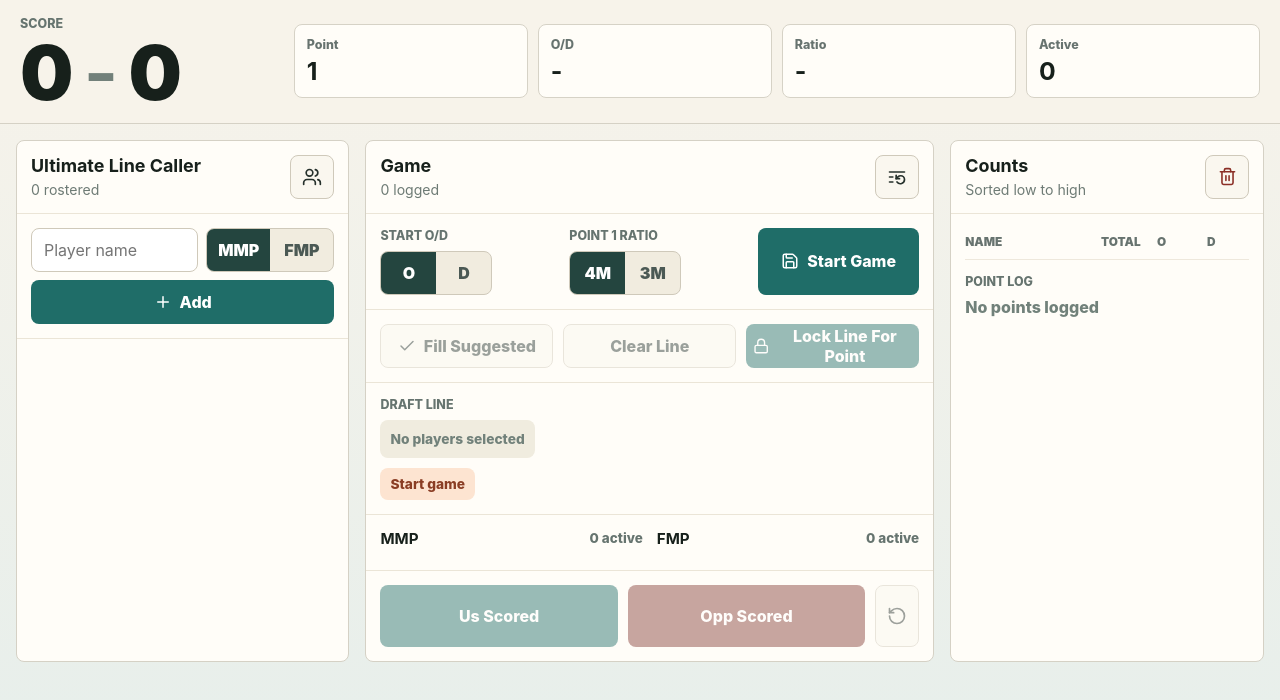
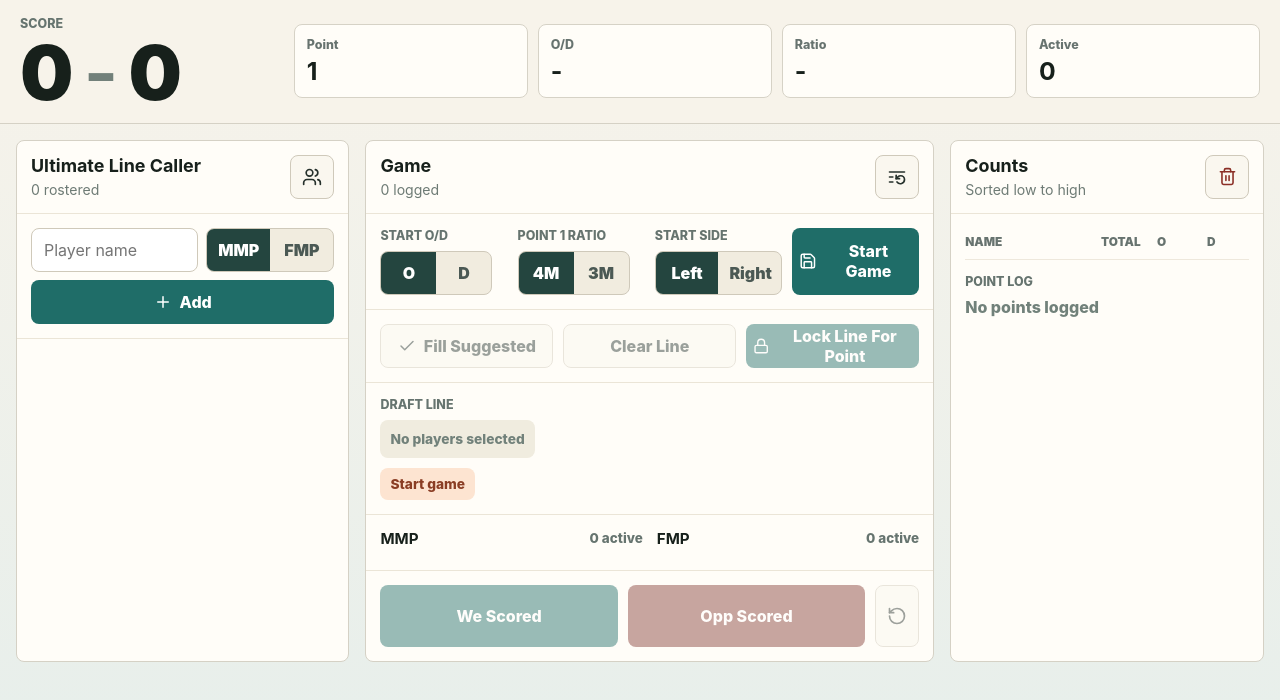
Before and after one commit to schatto1/ultimate-line-caller, a React (Vite) app: page / in a window 1280 px wide. Shown: the top 700 px of the page. Built offline with nearby package versions, Linux system fonts and the light colour scheme.

Commit message:
refactor: can now choose start side of field

```diff
--- a/src/App.tsx
+++ b/src/App.tsx
@@ -25,6 +25,7 @@ import {
 } from "./model";
 import type {
   AppState,
+  FieldSide,
   GameSettings,
   GenderCategory,
   Player,
@@ -44,6 +45,7 @@ function App() {
   const [draftSettings, setDraftSettings] = useState<GameSettings>({
     startingPossession: "offense",
     startingMmpCount: 4,
+    startingFieldSide: "left",
   });
   const [selectedLineIds, setSelectedLineIds] = useState<string[]>([]);
   const [lockedLineIds, setLockedLineIds] = useState<string[]>([]);
@@ -56,6 +58,7 @@ function App() {
     () => summarizePlayers(state.players, state.pointLog),
     [state.players, state.pointLog],
   );
+  const setupSettings = state.gameSettings ?? draftSettings;
   const game = state.gameSettings
     ? pointContext(state.gameSettings, state.pointLog)
     : null;
@@ -378,7 +381,7 @@ function App() {
             <div>
               <p className="sectionLabel">Start O/D</p>
               <Segmented
-                value={draftSettings.startingPossession}
+                value={setupSettings.startingPossession}
                 options={[
                   { label: "O", value: "offense" },
                   { label: "D", value: "defense" },
@@ -395,7 +398,7 @@ function App() {
             <div>
               <p className="sectionLabel">Point 1 Ratio</p>
               <Segmented
-                value={String(draftSettings.startingMmpCount)}
+                value={String(setupSettings.startingMmpCount)}
                 options={[
                   { label: "4M", value: "4" },
                   { label: "3M", value: "3" },
@@ -404,6 +407,23 @@ function App() {
                   setDraftSettings((current) => ({
                     ...current,
                     startingMmpCount: Number(value) as 3 | 4,
+                  }))
+                }
+                disabled={state.gameSettings !== null}
+              />
+            </div>
+            <div>
+              <p className="sectionLabel">Start Side</p>
+              <Segmented
+                value={setupSettings.startingFieldSide}
+                options={[
+                  { label: "Left", value: "left" },
+                  { label: "Right", value: "right" },
+                ]}
+                onChange={(value) =>
+                  setDraftSettings((current) => ({
+                    ...current,
+                    startingFieldSide: value as FieldSide,
                   }))
                 }
                 disabled={state.gameSettings !== null}
@@ -538,7 +558,7 @@ function App() {
               onClick={() => logPoint("us")}
               disabled={!canLogPoint}
             >
-              Us Scored
+              We Scored
             </button>
             <button
               className="scoreButton them"
--- a/src/model.ts
+++ b/src/model.ts
@@ -1,6 +1,7 @@
 export type GenderCategory = "MMP" | "FMP";
 export type Possession = "offense" | "defense";
 export type PointOutcome = "us" | "opponent";
+export type FieldSide = "left" | "right";
 
 export type Player = {
   id: string;
@@ -12,6 +13,7 @@ export type Player = {
 export type GameSettings = {
   startingPossession: Possession;
   startingMmpCount: 3 | 4;
+  startingFieldSide: FieldSide;
 };
 
 export type PointLogEntry = {
@@ -75,15 +77,33 @@ export function loadState(): AppState {
     const raw = localStorage.getItem(STORAGE_KEY);
     const parsed = raw ? JSON.parse(raw) : null;
 
-    return parsed &&
+    if (
+      parsed &&
       Array.isArray(parsed.players) &&
       Array.isArray(parsed.pointLog) &&
       "gameSettings" in parsed
-      ? parsed
-      : emptyState;
+    ) {
+      return normalizeState(parsed);
+    }
+
+    return emptyState;
   } catch {
     return emptyState;
   }
+}
+
+function normalizeState(state: AppState): AppState {
+  if (state.gameSettings === null) {
+    return state;
+  }
+
+  return {
+    ...state,
+    gameSettings: {
+      ...state.gameSettings,
+      startingFieldSide: state.gameSettings.startingFieldSide ?? "left",
+    },
+  };
 }
 
 export function saveState(state: AppState) {
--- a/src/styles.css
+++ b/src/styles.css
@@ -303,7 +303,7 @@ select {
 
 .setupGrid {
   display: grid;
-  grid-template-columns: minmax(116px, 1fr) minmax(116px, 1fr) minmax(116px, 0.9fr);
+  grid-template-columns: repeat(auto-fit, minmax(112px, 1fr));
   gap: 10px;
   padding: 14px;
   border-bottom: 1px solid #ebe5d7;
```
Also changed, not shown: 1 other file (tests, documents, lock files or other folders).
